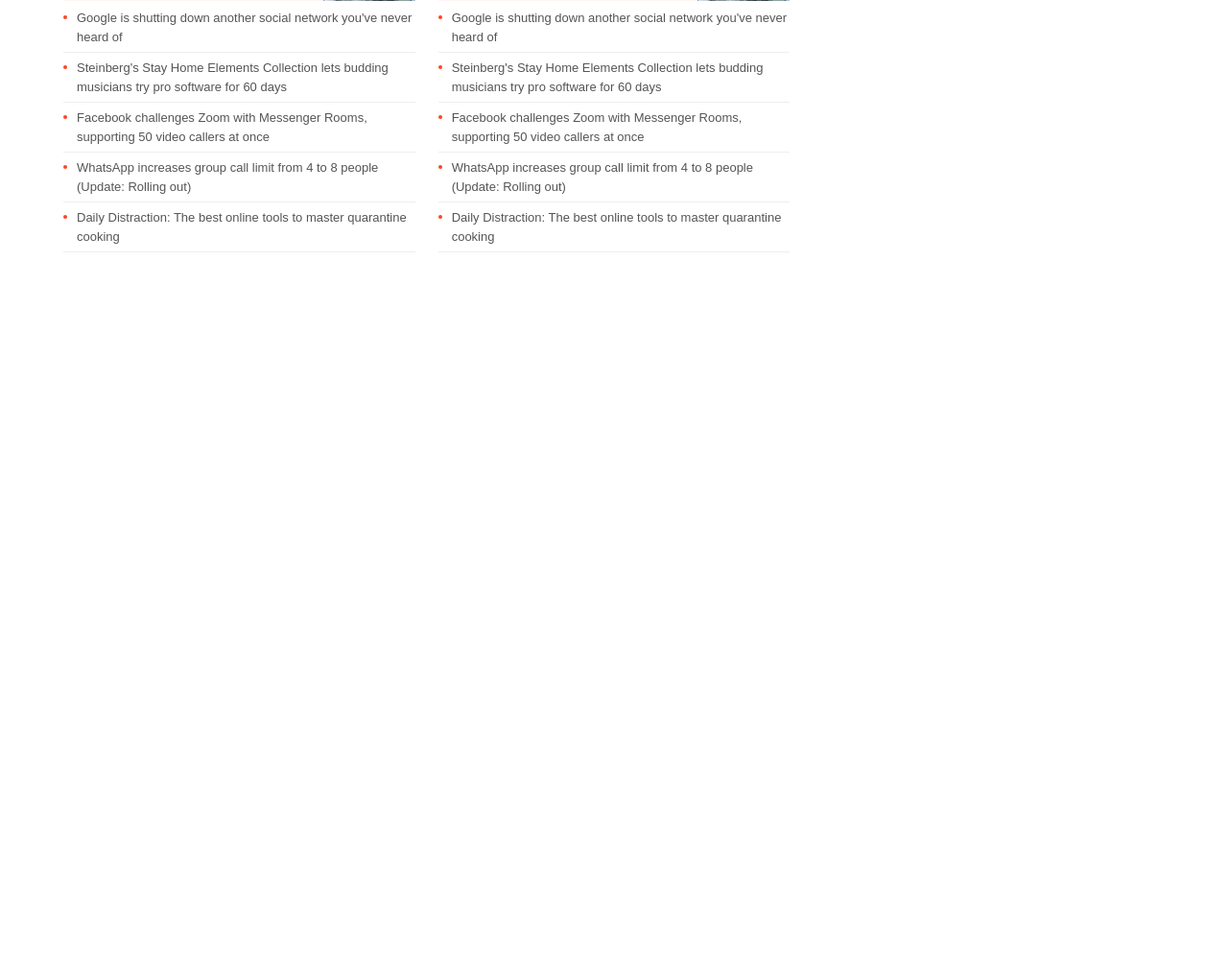
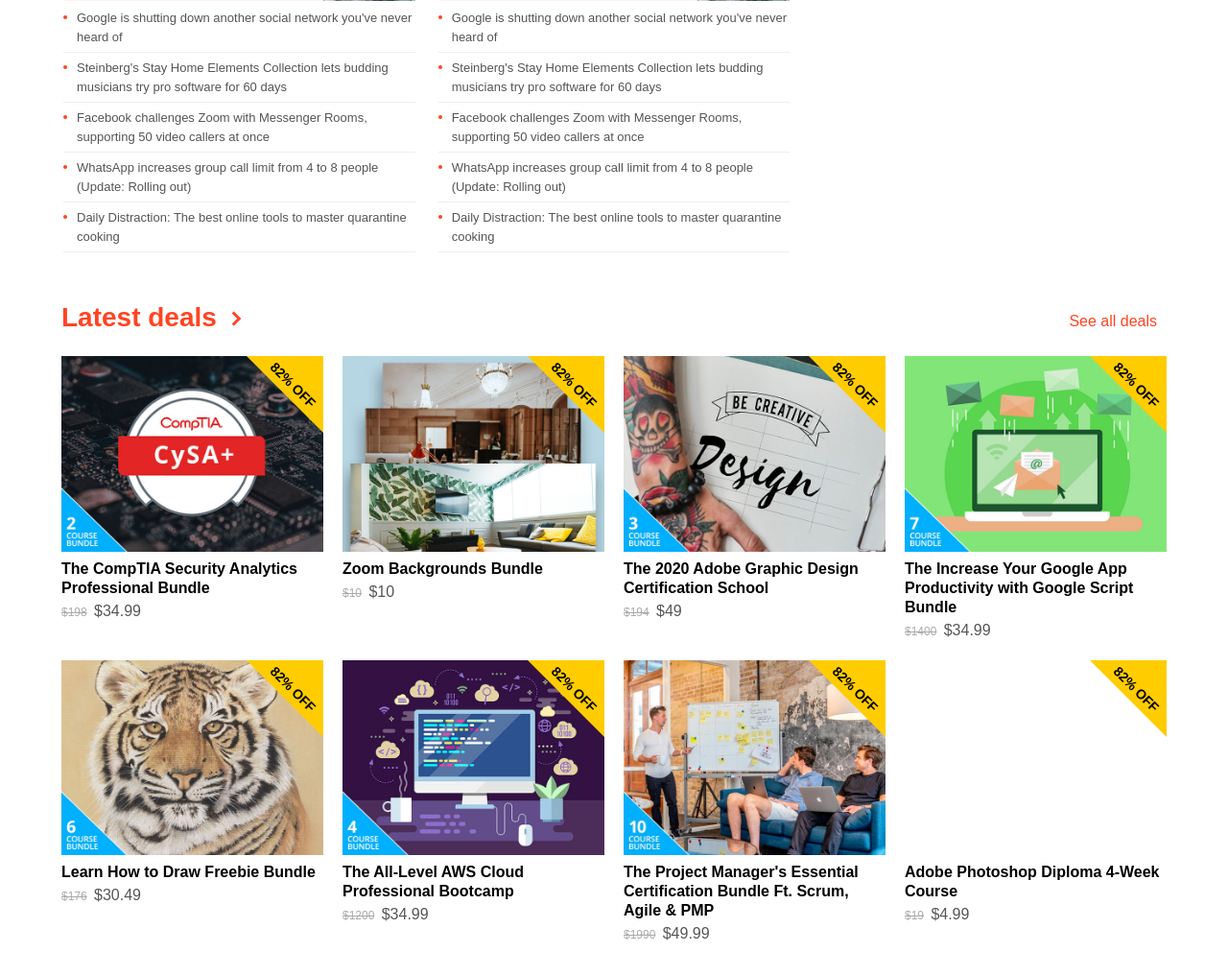
Before and after one commit to adejam/responsive-web-design, a website: page index.html in a window 1280 px wide. Shown: the part 3508-4525 px from the top of the page at 96% size. Before the commit the page ends 3823 px from the top, so only its background shows below. Drawn offline with Linux system fonts and the light colour scheme.

Commit message:
feat: Add latest deals feature

```diff
--- a/index.html
+++ b/index.html
@@ -919,6 +919,154 @@
 						</ul>
 					</section>
 				</div>
+				<section class="deals">
+					<header class="deals_header">
+						<h2 class="dh_h2">
+						<a href="#">Latest deals </a>
+						</h2>
+						<div class="deals_header_div">
+							<a href="#" class="deal_header_a">See all deals</a>
+						</div>
+					</header>
+					<ul class="ln_ul d_flex flex_wrap">
+						<li class="ln_ul_li col_l col_m col_s grow_1 pos_rel">
+							<div class="small_flex pos_rel">
+								<a href="#" class="ln_li_a ln_li_a9 story d_block o_h w_full pos_rel"></a>
+								<div class="discount d_none">
+									<div class="discount_div">82% OFF</div>
+								</div>
+								<h4 class="story_title">
+								<a href="#">
+									The CompTIA Security Analytics Professional Bundle
+								</a>
+								</h4>
+								<div class="price">
+									<span class="normal_price">$198</span>
+									<span class="discount_price">$34.99</span>
+								</div>
+							</div>
+						</li>
+						<li class="ln_ul_li col_l col_m col_s grow_1 pos_rel">
+							<div class="small_flex pos_rel">
+								<a href="#" class="ln_li_a ln_li_a10 story d_block o_h w_full pos_rel"></a>
+								<div class="discount d_none">
+									<div class="discount_div ">82% OFF</div>
+								</div>
+								<h4 class="story_title">
+								<a href="#">
+									Zoom Backgrounds Bundle
+								</a>
+								</h4>
+								<div class="price">
+									<span class="normal_price">$10</span>
+									<span class="discount_price">$10</span>
+								</div>
+							</div>
+						</li>
+						<li class="ln_ul_li col_l col_m col_s grow_1 pos_rel">
+							<div class="small_flex pos_rel">
+								<a href="#" class="ln_li_a ln_li_a11 story d_block o_h w_full pos_rel"></a>
+								<div class="discount d_none">
+									<div class="discount_div">82% OFF</div>
+								</div>
+								<h4 class="story_title">
+								<a href="#">
+									The 2020 Adobe Graphic Design Certification School
+								</a>
+								</h4>
+								<div class="price">
+									<span class="normal_price">$194</span>
+									<span class="discount_price">$49</span>
+								</div>
+							</div>
+						</li>
+						<li class="ln_ul_li col_l col_m col_s grow_1 pos_rel">
+							<div class="small_flex pos_rel">
+								<a href="#" class="ln_li_a ln_li_a12 story d_block o_h w_full pos_rel"></a>
+								<div class="discount d_none">
+									<div class="discount_div">82% OFF</div>
+								</div>
+								<h4 class="story_title">
+								<a href="#">
+									The Increase Your Google App Productivity with Google Script Bundle
+								</a>
+								</h4>
+								<div class="price">
+									<span class="normal_price">$1400</span>
+									<span class="discount_price">$34.99</span>
+								</div>
+							</div>
+						</li>
+						<li class="ln_ul_li col_l col_m col_s grow_1 pos_rel">
+							<div class="small_flex pos_rel">
+								<a href="#" class="ln_li_a ln_li_a13 story d_block o_h w_full pos_rel"></a>
+								<div class="discount d_none">
+									<div class="discount_div">82% OFF</div>
+								</div>
+								<h4 class="story_title">
+								<a href="#">
+									Learn How to Draw Freebie Bundle
+								</a>
+								</h4>
+								<div class="price">
+									<span class="normal_price">$176</span>
+									<span class="discount_price">$30.49</span>
+								</div>
+							</div>
+						</li>
+						<li class="ln_ul_li col_l col_m col_s grow_1 pos_rel">
+							<div class="small_flex pos_rel">
+								<a href="#" class="ln_li_a ln_li_a14 story d_block o_h w_full pos_rel"></a>
+								<div class="discount d_none">
+									<div class="discount_div">82% OFF</div>
+								</div>
+								<h4 class="story_title">
+								<a href="#">
+									The All-Level AWS Cloud Professional Bootcamp
+								</a>
+								</h4>
+								<div class="price">
+									<span class="normal_price">$1200</span>
+									<span class="discount_price">$34.99</span>
+								</div>
+							</div>
+						</li>
+						<li class="ln_ul_li col_l col_m col_s grow_1 pos_rel">
+							<div class="small_flex pos_rel">
+								<a href="#" class="ln_li_a ln_li_a15 story d_block o_h w_full pos_rel"></a>
+								<div class="discount d_none">
+									<div class="discount_div">82% OFF</div>
+								</div>
+								<h4 class="story_title">
+								<a href="#">
+									The Project Manager's Essential Certification Bundle Ft. Scrum, Agile & PMP
+								</a>
+								</h4>
+								<div class="price">
+									<span class="normal_price">$1990</span>
+									<span class="discount_price">$49.99</span>
+								</div>
+							</div>
+						</li>
+						<li class="ln_ul_li col_l col_m col_s grow_1 pos_rel">
+							<div class="small_flex pos_rel">
+								<a href="#" class="ln_li_a ln_li_a16 story d_block o_h w_full pos_rel"></a>
+								<div class="discount d_none">
+									<div class="discount_div">82% OFF</div>
+								</div>
+								<h4 class="story_title">
+								<a href="#">
+									Adobe Photoshop Diploma 4-Week Course
+								</a>
+								</h4>
+								<div class="price">
+									<span class="normal_price">$19</span>
+									<span class="discount_price">$4.99</span>
+								</div>
+							</div>
+						</li>
+					</ul>
+				</section>
 			</div>
 		</main>
   </body>
```
